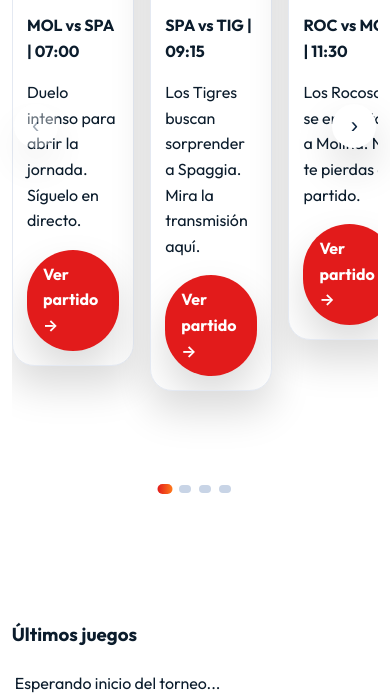
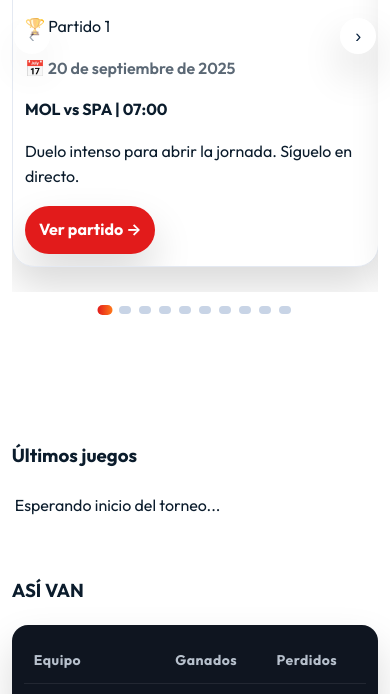
Before and after one commit to gerardojao/nexsta-baseball, a plain HTML site: page eventos.html in a window 390 px wide. Shown: the part 978-1672 px from the top of the page. Drawn offline with Linux system fonts and the light colour scheme.

Commit message:
ajustes en mobile

```diff
--- a/app.js
+++ b/app.js
@@ -201,23 +201,36 @@ function ensureMinSlides(trackEl, min){
 }
 
 // ---- slider vanilla ----
-function initMatchSlider(track, dotsEl, prevBtn, nextBtn, opts = {}){
-  const S = { index: 0, slidesPerView: opts.slidesPerView ?? 3, pages: 1 };
+function initMatchSlider(track, dotsEl, prevBtn, nextBtn){
+  const S = { index: 0, slidesPerView: 3, pages: 1 };
   const isInteractive = (el) => el.closest('a,button,input,textarea,select,label,[role="button"]');
 
+  const getSlidesPerView = () => (
+    window.innerWidth < 720 ? 1 :
+    window.innerWidth < 1024 ? 2 : 3
+  );
+
   function recalc(){
-    track.style.setProperty('--slides', S.slidesPerView); // siempre 3
+    S.slidesPerView = getSlidesPerView();
+    track.style.setProperty('--slides', S.slidesPerView);
+    track.style.setProperty('--gap', getComputedStyle(track).gap || '16px');
+
+    // ⬇️ FALTABA: calcular páginas según nº de slides
     S.pages = Math.max(1, Math.ceil(track.children.length / S.slidesPerView));
+
     if (S.index > S.pages - 1) S.index = S.pages - 1;
     update();
   }
+
   function go(i){ S.index = Math.max(0, Math.min(i, S.pages - 1)); update(); }
+
   function update(){
     track.style.transform = `translateX(-${S.index * 100}%)`;
     if (prevBtn) prevBtn.disabled = (S.index === 0);
     if (nextBtn) nextBtn.disabled = (S.index >= S.pages - 1);
     renderDots();
   }
+
   function renderDots(){
     if (!dotsEl) return;
     dotsEl.innerHTML = Array.from({length: S.pages}, (_,i) =>
@@ -226,15 +239,15 @@ function initMatchSlider(track, dotsEl, prevBtn, nextBtn, opts = {}){
     dotsEl.querySelectorAll('.dot').forEach((b,i)=> b.addEventListener('click',()=>go(i)));
   }
 
+  // ⬇️ FALTABAN: eventos de navegación
   prevBtn?.addEventListener('click', ()=>go(S.index - 1));
   nextBtn?.addEventListener('click', ()=>go(S.index + 1));
 
-  // Swipe sin interferir con enlaces/botones
+  // Swipe sin interferir con links/botones
   let startX = null, dx = 0, dragging = false;
   track.addEventListener('pointerdown', (e)=>{
     if (isInteractive(e.target)) return;
-    dragging = true;
-    startX = e.clientX; dx = 0;
+    dragging = true; startX = e.clientX; dx = 0;
     track.setPointerCapture(e.pointerId);
     track.classList.add('is-dragging');
   });
@@ -247,14 +260,13 @@ function initMatchSlider(track, dotsEl, prevBtn, nextBtn, opts = {}){
     dragging = false; startX = null; dx = 0;
   });
 
-  // (opcional) teclas ← →
-  window.addEventListener('keydown', (e)=>{
-    if (e.key === 'ArrowLeft') go(S.index - 1);
-    if (e.key === 'ArrowRight') go(S.index + 1);
-  });
+  // Recalcular en resize (debounce)
+  let t; window.addEventListener('resize', ()=>{ clearTimeout(t); t=setTimeout(recalc,120); });
 
-  recalc(); // no dependemos de resize: siempre 3
+  recalc();
 }
+
+
 
 
 
--- a/assets/matches.json
+++ b/assets/matches.json
@@ -91,7 +91,7 @@
     "title": "TIG vs ROC",
     "description": "Tigres y Rocosos se enfrentan garantinzando un partido emocionante. Síguelo en vivo.",
     "image": "assets/match-8.jpg",
-    "home": { "name": "MOL", "logo": "assets/tigres.png" },
+    "home": { "name": "MOL", "logo": "assets/tigres.jpeg" },
     "away": { "name": "TIG", "logo": "assets/rocosos.png" },
     "stream": "https://youtube.com/live/1JHk3Yk1mXo?feature=share"
   },
--- a/styles.css
+++ b/styles.css
@@ -644,20 +644,10 @@ body.modal-open{ overflow:hidden; }
 @media (max-width:980px){
   .slider-btn.prev{ left:2px; } .slider-btn.next{ right:2px; }
 }
-/* Slider 3-up fijo */
-.slider-viewport{ overflow:hidden; }
-.slider-track{
-  display:flex; gap:16px;
-  transition: transform .35s ease; will-change: transform;
-  touch-action: pan-y; cursor: grab;
+@media (max-width:720px){
+  .slider-track{ gap:12px; }
+  .match-slider .match-card__meta{ padding:12px; }
+  .match-slider .match-card h3{ font-size:16px; }
+  .match-slider .btn{ padding:9px 12px; }
+  .slider-btn{ width:36px; height:36px; font-size:18px; }
 }
-.slider-track.is-dragging{ cursor: grabbing; }
-.slide{ flex:0 0 calc(100% / var(--slides, 3)); } /* 3 por vista */
-
-/* Cards más compactas cuando están en slider (para móviles) */
-.match-slider .match-card h3{ font-size: clamp(16px, 2.7vw, 18px); }
-.match-slider .match-card__meta{ padding:14px; }
-.match-slider .btn{ padding:10px 14px; }
-
-/* (Opcional) estilo para clones si hubo que rellenar */
-.slide.is-ghost{ opacity:.85; }
```
